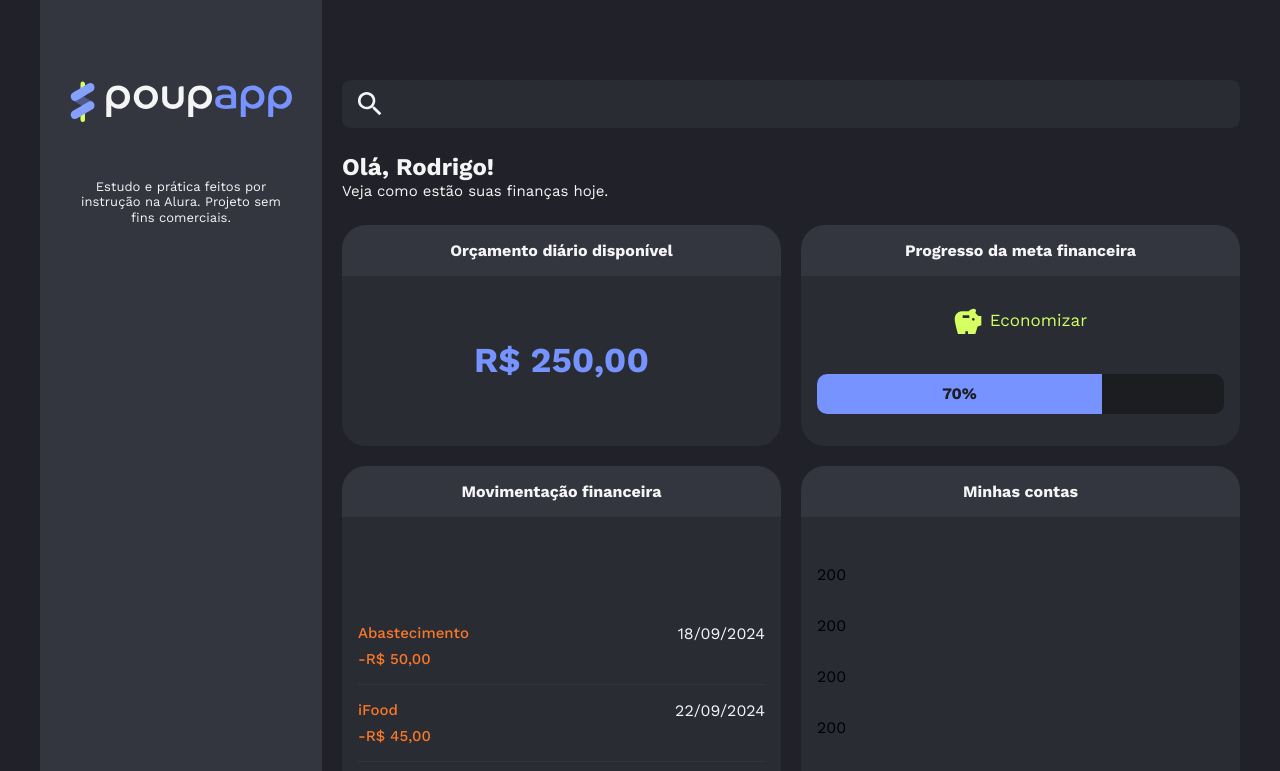
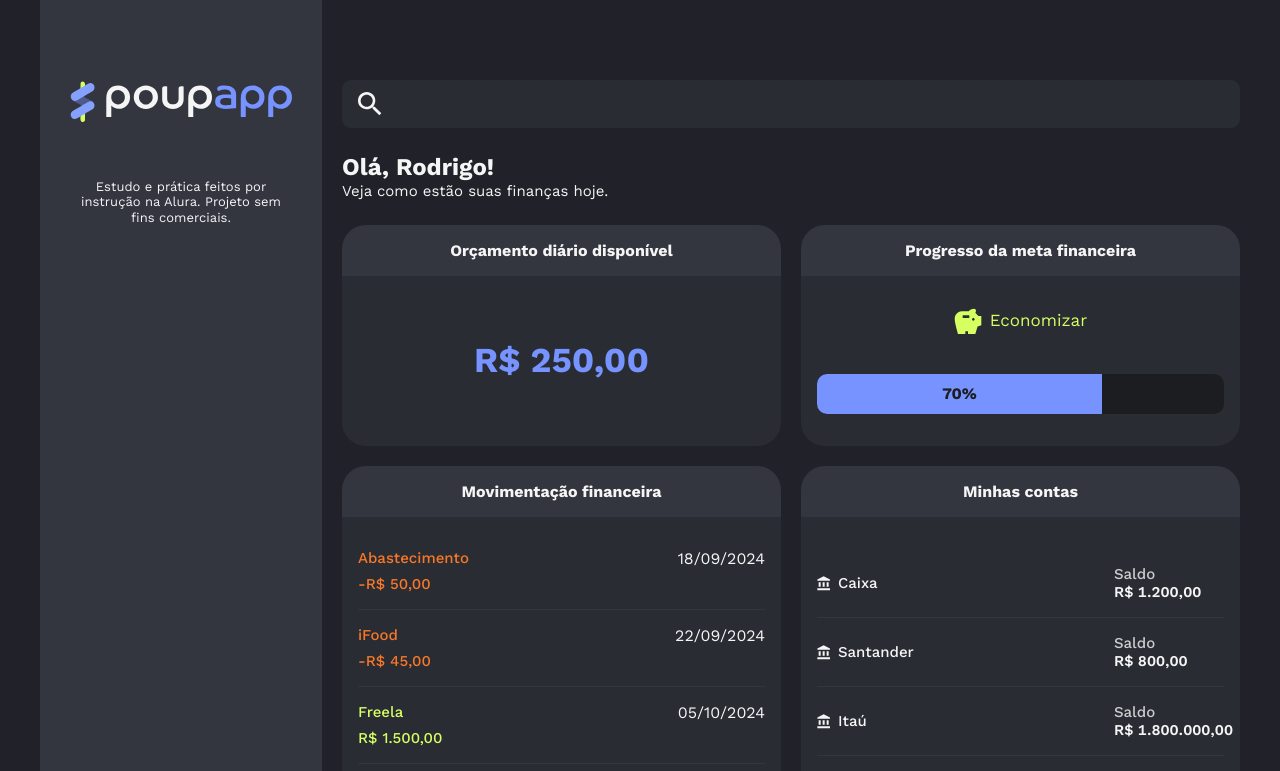
Before and after one commit to rodrigobispo/poupapp-cssmodules, a React (Vite) app: page / in a window 1280 px wide. Shown: the top 771 px of the page. Built offline with nearby package versions, Linux system fonts and the light colour scheme.

Commit message:
feat: conteudo/listagem de contas.

```diff
--- a/src/App.jsx
+++ b/src/App.jsx
@@ -8,6 +8,7 @@ import { DailyBudget } from './components/DailyBudget/index';
 import { SavingStatus } from './components/SavingsStatus'
 import styles from './app.module.css'
 import { Transactions } from './components/Transactions'
+import { Accounts } from './components/Accounts'
 
 function App() {
 
@@ -55,16 +56,7 @@ function App() {
                 Minhas contas
               </Card.Header>
               <Card.Body>
-                <p>200</p>
-                <p>200</p>
-                <p>200</p>
-                <p>200</p>
-                <p>200</p>
-                <p>200</p>
-                <p>200</p>
-                <p>200</p>
-                <p>200</p>
-                <p>200</p>
+                <Accounts />
               </Card.Body>
             </Card>
           </section>
--- /dev/null
+++ b/src/components/AccountItem/account-item.module.css
@@ -0,0 +1,39 @@
+.account {
+    color: var(--neutral-text)
+}
+
+.account p {
+    margin: 0;
+    gap: 8px;
+    display: flex;
+}
+
+.account p.bank {
+    justify-content: flex-start;
+    align-items: center;
+}
+
+.account .balance {
+    display: flex;
+    flex-direction: column;
+    align-items: left;
+}
+
+.account .balance .label {
+    font-size: 15px;
+    opacity: 0.8;
+}
+
+.account .balance .value {
+    font-weight: 600;
+    font-variant-numeric: tabular-nums; /* 🔥 MUITO importante */
+}
+
+.details {
+    display: grid;
+    grid-template-columns: 1fr 110px;
+    gap: 8px;
+    font-size: 15px;
+    line-height: 120%;
+    font-weight: 500;
+}
--- /dev/null
+++ b/src/components/AccountItem/index.jsx
@@ -0,0 +1,19 @@
+import { IconBank } from '../icons'
+import styles from './account-item.module.css'
+
+const formatter = new Intl.NumberFormat("pt-BR", { style: "currency", currency: "BRL" })
+
+export const AccountItem = ({ item }) => {
+
+  return (
+    <div className={styles.account}>
+      <div className={styles.details}>
+        <p className={styles.bank}><IconBank /> {item.bank}</p>
+        <div className={styles.balance}>
+          <span className={styles.label}>Saldo</span>
+          <span className={styles.value}>{formatter.format(item.balance)}</span>
+        </div>
+      </div>
+    </div>
+  )
+}
--- /dev/null
+++ b/src/components/Accounts/account.module.css
@@ -0,0 +1,18 @@
+.list {
+    padding: 0;
+    margin: 0;
+    list-style: none;
+    margin-bottom: 40px;
+}
+
+.list li {
+    border-bottom: 1px solid var(--neutral-header);
+    padding-bottom: 16px;
+    margin-bottom: 16px;
+}
+
+.list li:last-child {
+    border: none;
+    padding-bottom: 0;
+    margin-bottom: 0;
+}
--- /dev/null
+++ b/src/components/Accounts/index.jsx
@@ -0,0 +1,31 @@
+import { AccountItem } from '../AccountItem'
+import { Button } from '../Button'
+import { IconWallet } from '../icons'
+import styles from './account.module.css'
+
+export const Accounts = () => {
+
+  const items = [
+    { bank: "Caixa", balance: 1200 },
+    { bank: "Santander", balance: 800 },
+    { bank: "Itaú", balance: 1800000 },
+    { bank: "Banco do Brasil", balance: 40 }
+  ]
+
+  return (
+    <>
+      <ul className={styles.list}>
+        {items.map((accountItem, index) => {
+          return (
+            <li key={index}>
+              <AccountItem item={accountItem} />
+            </li>
+          )
+        })}
+      </ul>
+      <Button>
+        <IconWallet /> Adicionar conta
+      </Button>
+    </>
+  )
+}
```
